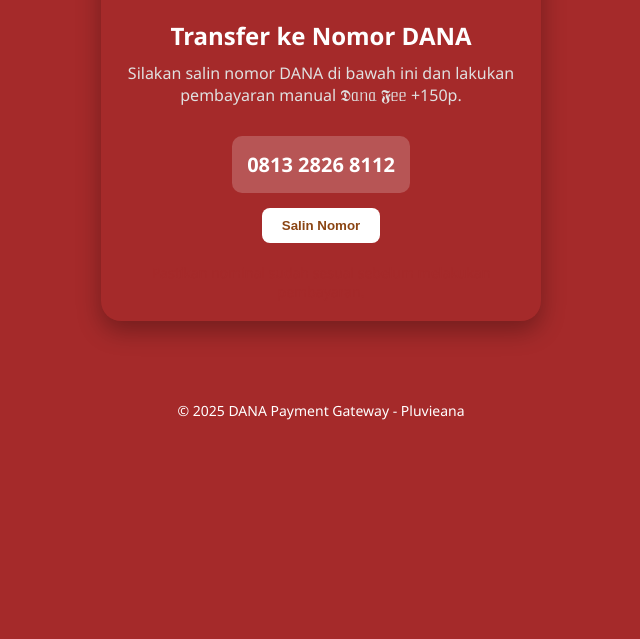
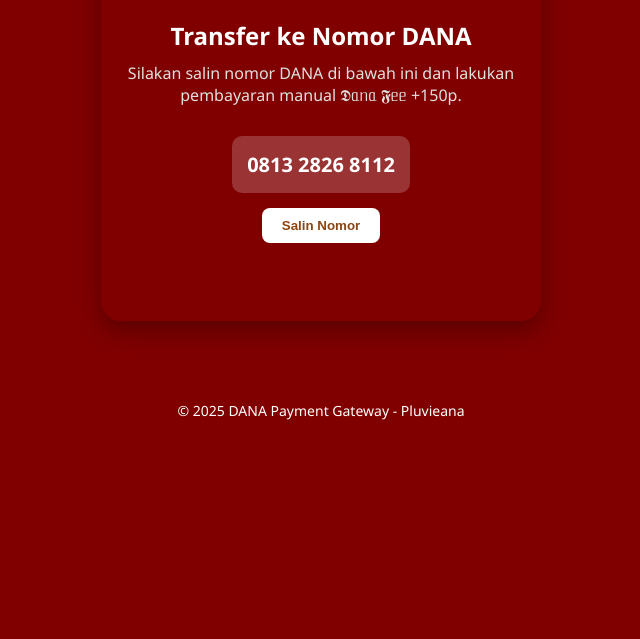
Before and after one commit to aissin03/Zhevanstore, a plain HTML site: page paydana.html in a window 1280 px wide. Shown: the part 161-800 px from the top of the page, without its empty margins (319-959 px from the left). Drawn offline with Linux system fonts and the light colour scheme.

Commit message:
Update paydana.html

```diff
--- a/paydana.html
+++ b/paydana.html
@@ -8,7 +8,7 @@
     body {
       margin: 0;
       font-family: 'Segoe UI', sans-serif;
-      background: linear-gradient(135deg, #A52A2A, #A52A2A);
+      background: linear-gradient(135deg,	#800000, 	#800000);
       color: white;
       overflow-x: hidden;
       animation: fadeIn 1s ease-in-out;
@@ -23,7 +23,7 @@
       max-width: 400px;
       margin: 60px auto;
       padding: 20px;
-      background: rgba(165, 42, 42);
+      background: rgba(128, 0, 0);
       border-radius: 20px;
       backdrop-filter: blur(10px);
       box-shadow: 0 10px 25px rgba(0, 0, 0, 0.3);
@@ -96,13 +96,13 @@
     .note {
       margin-top: 20px;
       font-size: 14px;
-      color: #A52A2A;
+      color: #800000;
       animation: fadeInText 1s ease-out 1s forwards;
       opacity: 0;
     }
 
     footer {
-      background: linear-gradient(135deg, #A52A2A, #A52A2A);
+      background: linear-gradient(135deg, #800000, #800000);
       color: coklat;
       padding: 20px;
       text-align: center;
```
